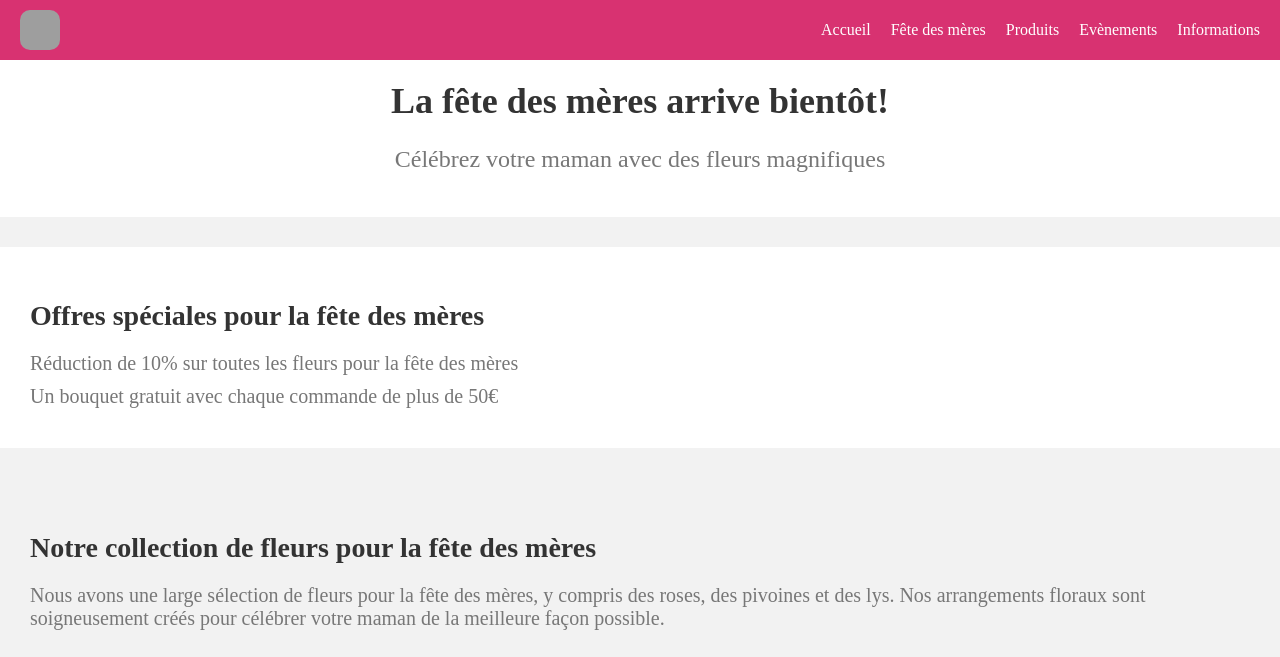
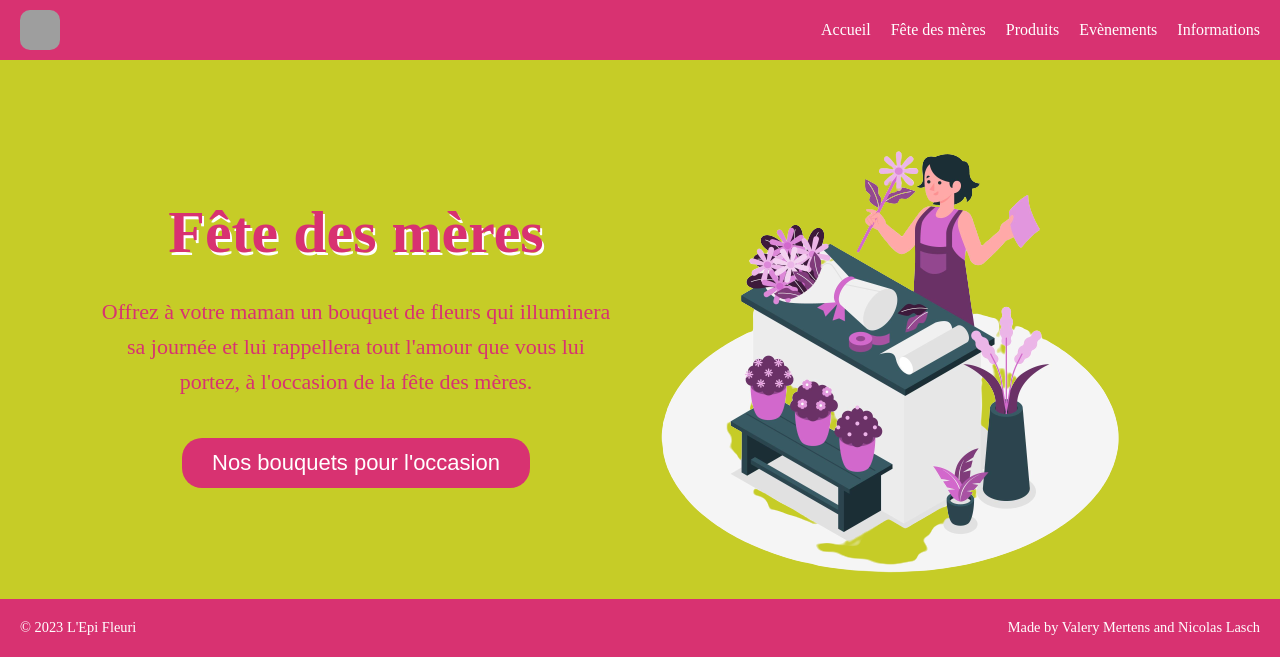
Before and after one commit to Frivox1/epifleuri, a Flask app: page /fete in a window 1280 px wide. Shown: the top 657 px of the page. Run offline with Flask 3, Linux system fonts and the light colour scheme; some web fonts are replaced; grey boxes are pictures that could not be loaded.

Commit message:
ajout de la page fete

```diff
--- a/app/static/style/fete.css
+++ b/app/static/style/fete.css
@@ -1,76 +1,58 @@
-/* Style de la page */
  body {
-    font-family: 'Arial', sans-serif;
-    margin: 0;
-    padding: 0;
-    background-color: #f2f2f2;
+  background-color: #C6CC27;
  }
 
-  /* Style de l'entête */
-  header {
-    background-color: #fff;
-    padding: 20px;
+ .info {
+  width: 40%;
+  float: left;
+  margin-top: 130px;
+  margin-left: 100px;
   text-align: center;
-    margin-bottom: 30px;
 }
 
-  header h1 {
-    font-size: 36px;
-    color: #333;
-    margin-top: 0;
+.info h1 {
+  font-size: 60px;
+  margin: 0 0 20px;
+  line-height: 1.4;
+  color: #d83271;
+  text-shadow: 2px 3px #fff;
 }
 
-  header p {
-    font-size: 24px;
-    color: #777;
+ .info p {
+  margin: 0;
+  line-height: 1.6;
+  font-size: 22px;
+  color: #d83271;
 }
 
-  /* Style de la section des offres spéciales */
-  #offres-speciales {
-    background-color: #fff;
-    padding: 30px;
-    margin-bottom: 30px;
+ .info button {
+  border: 0;
+  border-radius: 20px;
+  padding: 12px 30px;
+  margin-top: 38px;
+  cursor: pointer;
+  color: #FFF;
+  background-color: #d83271;
+  font-size: 22px;
 }
 
-  #offres-speciales h2 {
-    font-size: 28px;
-    color: #333;
-    margin-bottom: 20px;
+ .info button:hover {
+   background-color: #d8327282;
+   border: 2px solid #d83271;
   }
 
-  #offres-speciales ul {
-    list-style: none;
-    padding: 0;
-    margin: 0;
+ .image {
+  width: 50%;
+  float: right;
+  margin-top: 35px;
 }
 
-  #offres-speciales li {
-    font-size: 20px;
-    color: #777;
-    margin-bottom: 10px;
+ .image img {
+  max-width: 100%;
 }
 
-  /* Style de la section des collections de fleurs */
-  #collections {
-    background-color: #f2f2f2;
-    padding: 30px;
+.clearfix {
+clear: both;
 }
 
-  #collections h2 {
-    font-size: 28px;
-    color: #333;
-    margin-bottom: 20px;
-  }
-
-  #collections p {
-    font-size: 20px;
-    color: #777;
-    margin-bottom: 30px;
-  }
-
-  #collections img {
-    max-width: 100%;
-    height: auto;
-    display: block;
-    margin: auto;
-  }
+/* End Landing Page */
--- a/app/templates/fete.html
+++ b/app/templates/fete.html
@@ -9,30 +9,22 @@
     <link rel="stylesheet" href="{{ url_for('static', filename='style/fete.css') }}">
 </head>
 {% include "header.html" %}
+
 <body>
 
-    <!-- Entête de la page -->
-  <header>
-    <h1>La fête des mères arrive bientôt!</h1>
-    <p>Célébrez votre maman avec des fleurs magnifiques</p>
-  </header>
-
-  <!-- Section des offres spéciales -->
-  <section id="offres-speciales">
-    <h2>Offres spéciales pour la fête des mères</h2>
-    <ul>
-      <li>Réduction de 10% sur toutes les fleurs pour la fête des mères</li>
-      <li>Un bouquet gratuit avec chaque commande de plus de 50€</li>
-    </ul>
-  </section>
-
-  <!-- Section des collections de fleurs -->
-  <section id="collections">
-    <h2>Notre collection de fleurs pour la fête des mères</h2>
-    <p>Nous avons une large sélection de fleurs pour la fête des mères, y compris des roses, des pivoines et des lys. Nos arrangements floraux sont soigneusement créés pour célébrer votre maman de la meilleure façon possible.</p>
-    <img src="collection-fleurs.jpg" alt="Collection de fleurs pour la fête des mères">
-  </section>
+  <div class="info">
+    <h1>Fête des mères</h1>
+    <p>Offrez à votre maman un bouquet de fleurs qui illuminera sa journée et lui rappellera tout l'amour que vous lui portez, à l'occasion de la fête des mères. </p>
+    <button>Nos bouquets pour l'occasion</button>
+  </div>
+  <div class="image">
+    <img src="{{ url_for('static', filename='images/florist_vector.png') }}">
+  </div>
+  <div class="clearfix"></div>
+</div>
+</div>
 
 </body>
+
 {% include "footer.html" %}
 </html>
```
Also changed, not shown: app/static/style/index.css (+104 -63 lines), app/static/images/florist_vector.png (added), 2 other files. Lines whose indentation alone changed are shown as unchanged.
